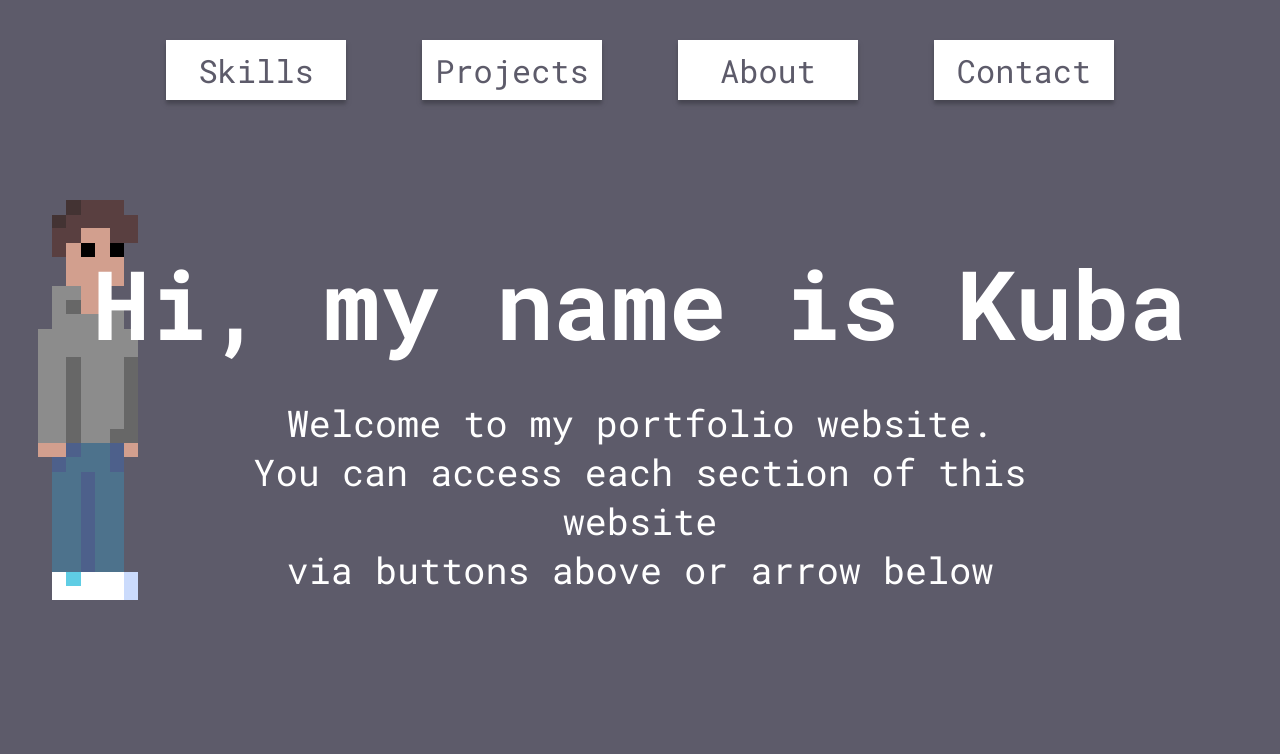
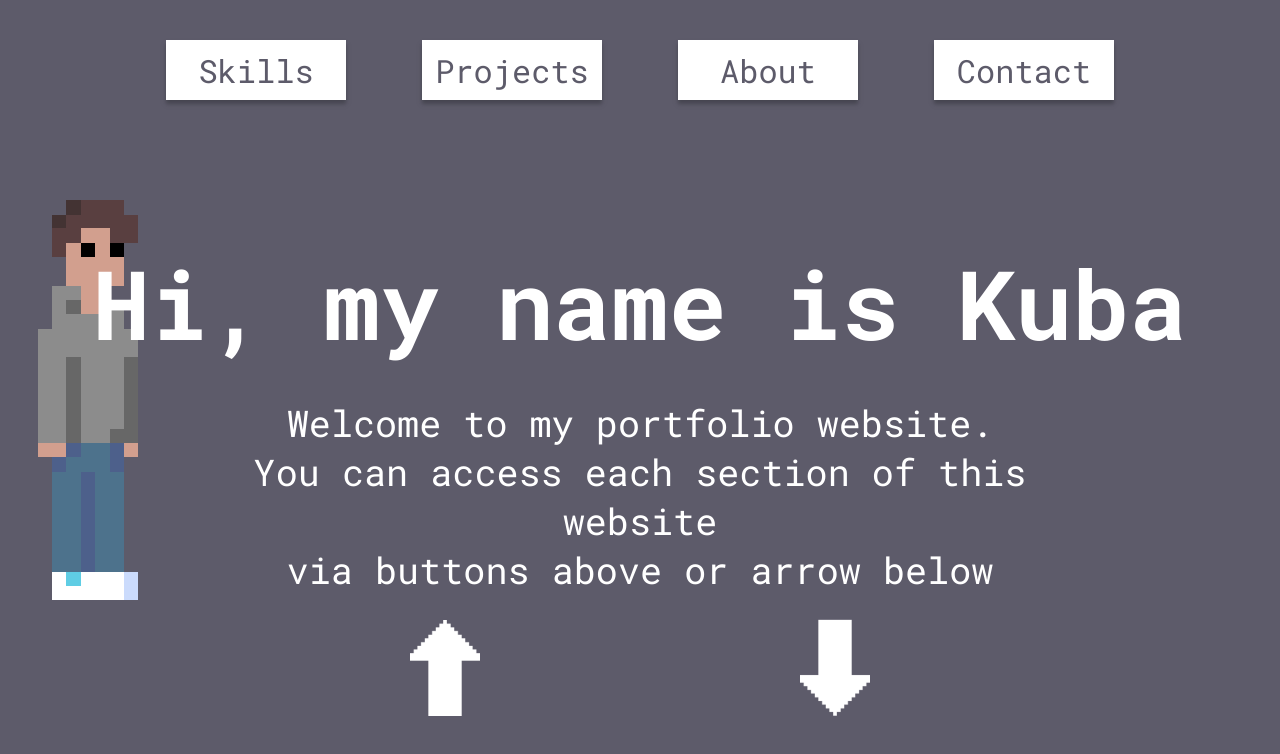
Before and after one commit to Kuba429/portfolio-pixel-style, a React (Create React App) app: page / in a window 1280 px wide. Shown: the top 754 px of the page. Built offline with nearby package versions, Linux system fonts and the light colour scheme.

Commit message:
Added fully adaptive arrowContainer component to navigate in each section

```diff
--- /dev/null
+++ b/src/components/ArrowContainer.js
@@ -0,0 +1,43 @@
+import React from "react";
+import styled from "styled-components";
+
+const ArrowContainer = ({ sectionUp, sectionDown, fromBottom }) => {
+    return (
+        <StyledArrowContainer
+            className="arrowContainer"
+            fromBottom={fromBottom}
+        >
+            {sectionUp != false && (
+                <a href={`#${sectionUp}`}>
+                    <img src="assets/arrow.png" alt="" className="arrow up" />
+                </a>
+            )}
+            {sectionDown != false && (
+                <a href={`#${sectionDown}`}>
+                    <img src="assets/arrow.png" alt="" className="arrow down" />
+                </a>
+            )}
+        </StyledArrowContainer>
+    );
+};
+
+const StyledArrowContainer = styled.div`
+    position: absolute;
+    bottom: ${(props) =>
+        !isNaN(props.fromBottom) ? `${props.fromBottom}%` : `10%`};
+    display: flex;
+    justify-content: center;
+    align-items: center;
+    position: absolute;
+    width: 100%;
+    /* bottom: 10%; */
+    .arrow {
+        width: 70px;
+        margin: 0 10rem;
+        &.down {
+            transform: rotateX(180deg);
+        }
+    }
+`;
+
+export default ArrowContainer;
--- a/src/components/SkillsSection.js
+++ b/src/components/SkillsSection.js
@@ -1,5 +1,6 @@
 import React from "react";
 import styled from "styled-components";
+import ArrowContainer from "./ArrowContainer";
 
 //import components
 import SkillsContainer from "./SkillsContainer";
@@ -9,20 +10,23 @@ const SkillsSection = () => {
         <StyledSkillsSection id="SkillsSection">
             <h1>My Skills</h1>
             <SkillsContainer />
+            <ArrowContainer sectionUp='WelcomeSection' fromBottom='5'/>
         </StyledSkillsSection>
     );
 };
 const StyledSkillsSection = styled.section`
     /* overflow: hidden; */
+    position:relative;
+    height:100vh;
     display: flex;
     flex-direction: column;
-    justify-content: center;
+    justify-content: flex-start;
     align-items: center;
     h1 {
         width: 100%;
         text-align: center;
         font-size: 6rem;
-        margin: 2rem;
+        margin: 1rem;
     }
 `;
 
--- a/src/components/WelcomePage.js
+++ b/src/components/WelcomePage.js
@@ -4,19 +4,19 @@ import { motion } from "framer-motion";
 //components
 import styled from "styled-components";
 import Navigation from "./Navigation";
+import ArrowContainer from "./ArrowContainer";
 
 import pixelAnim from "../animation";
+
 const WelcomePage = () => {
     return (
-        <StyledWelcomePage>
+        <StyledWelcomePage id='WelcomeSection'>
             <Navigation />
             <motion.img
-                initial={{ x: "-100vw",
-                    scaleX: -1 }}
-                animate={{ x: 0
-                }}
+                initial={{ x: "-100vw", scaleX: -1 }}
+                animate={{ x: 0 }}
                 transition={{
-                    delay:0.4
+                    delay: 0.4,
                 }}
                 className="avatar pixel"
                 src="assets/pixel-reg.png"
@@ -31,6 +31,7 @@ const WelcomePage = () => {
                 You can access each section of this website
                 <br /> via buttons above or arrow below
             </p>
+            <ArrowContainer sectionDown='SkillsSection'/>
         </StyledWelcomePage>
     );
 };
@@ -64,6 +65,7 @@ const StyledWelcomePage = styled.section`
         text-align: center;
         width: 70%;
     }
+
 `;
 
 export default WelcomePage;
```
Also changed, not shown: src/components/SkillCard.js (+4 -6 lines), public/assets/arrow.png (added).
